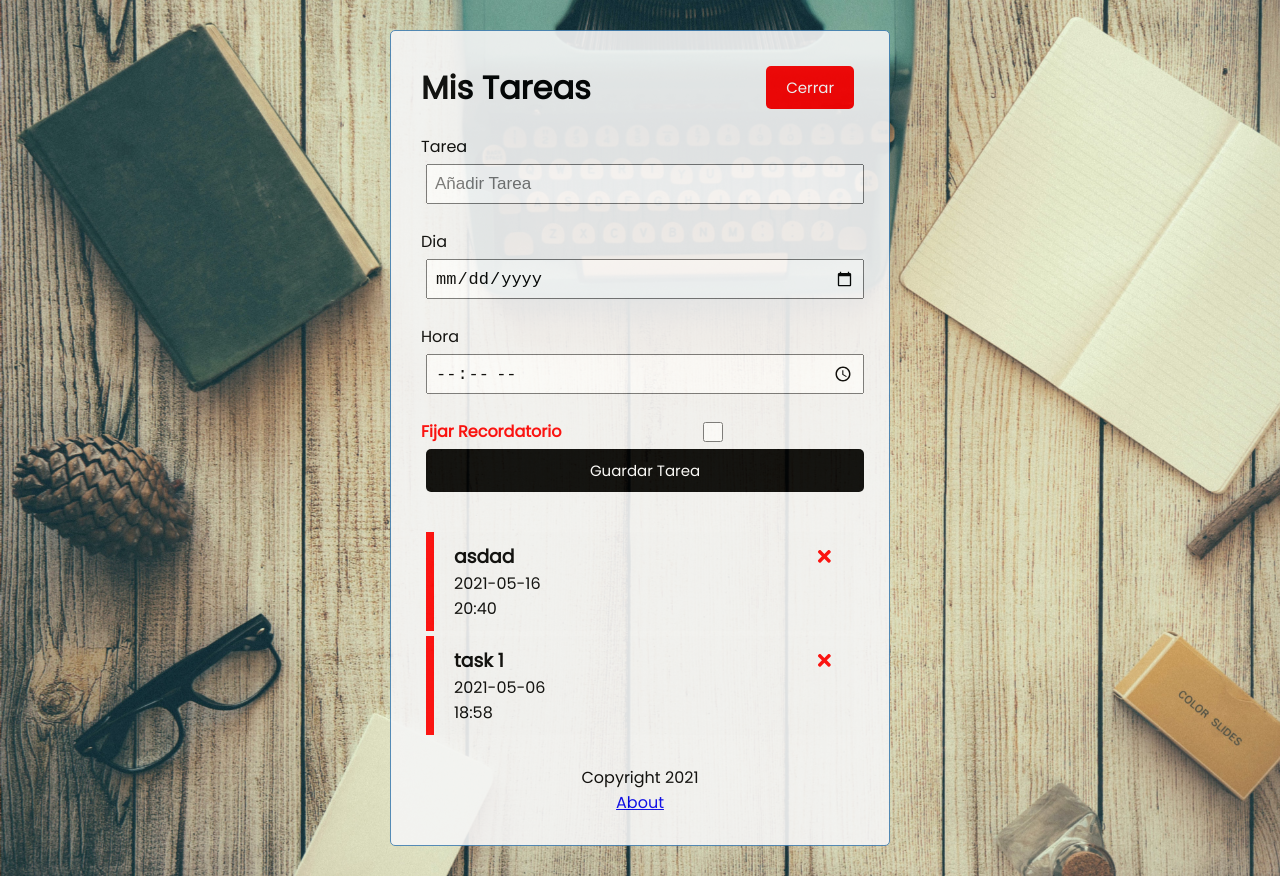
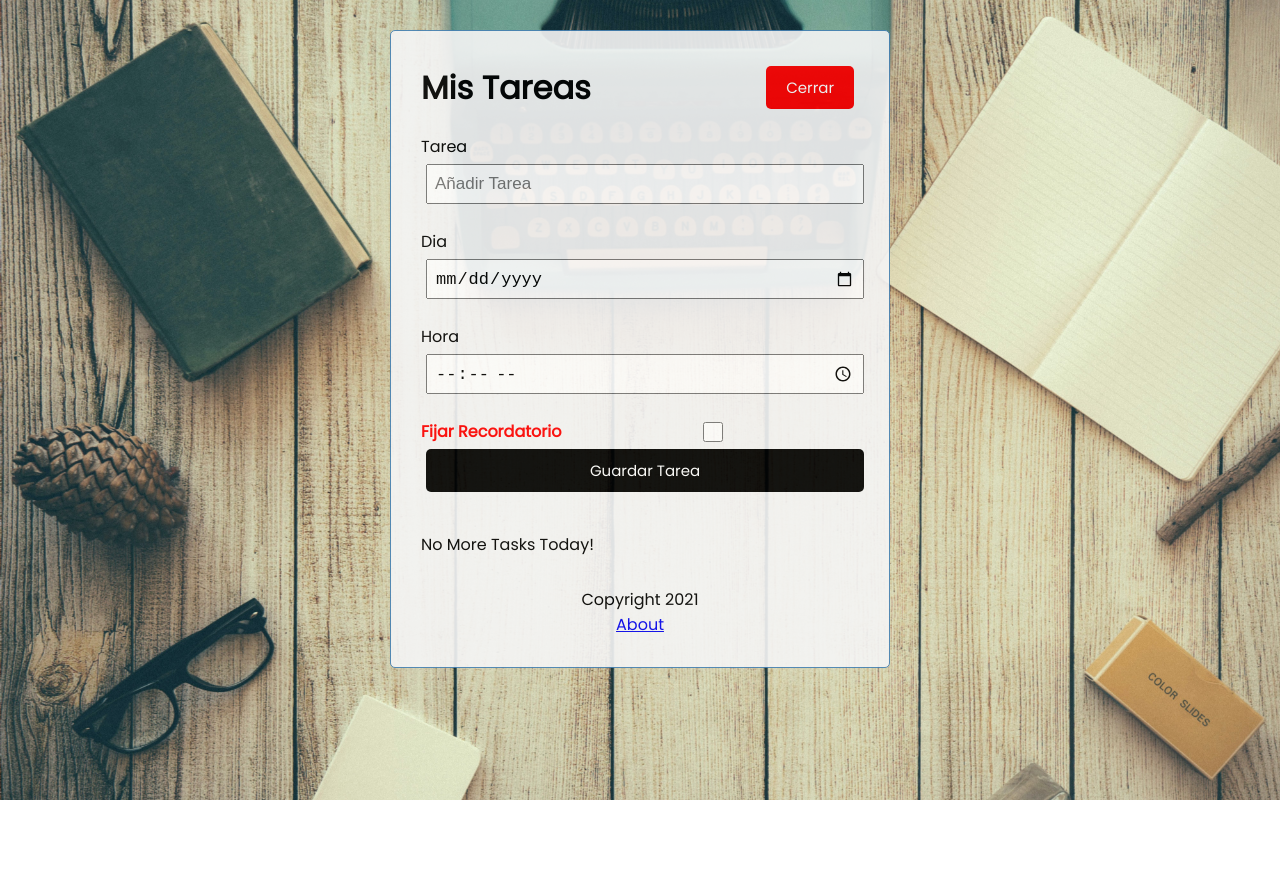
Before and after one commit to martnbruno/react-task-tracker, a React (Create React App) app: page / in a window 1280 px wide. After the commit the page ends 800 px from the top, so only its background shows below. Built offline with nearby package versions, Linux system fonts and the light colour scheme; data requests are answered from the project's data file.

Commit message:
modificando local storage

```diff
--- a/db.json
+++ /dev/null
@@ -1,18 +0,0 @@
-{
-  "tasks": [
-    {
-      "text": "asdad",
-      "day": "2021-05-16",
-      "time": "20:40",
-      "reminder": true,
-      "id": 1
-    },
-    {
-      "text": "task 1",
-      "day": "2021-05-06",
-      "time": "18:58",
-      "reminder": true,
-      "id": 2
-    }
-  ]
-}
--- a/src/App.js
+++ b/src/App.js
@@ -8,81 +8,41 @@ import About from "./components/About";
 import "./index.css";
 
 function App() {
+  let initialTasks = JSON.parse(localStorage.getItem("tasks"));
+  if (!initialTasks) {
+    initialTasks = [];
+  }
+
   const [showAddTask, setShowAddTask] = useState(true);
-  const [tasks, setTasks] = useState([]);
+  const [tasks, setTasks] = useState(initialTasks);
 
   useEffect(() => {
-    const getTasks = async () => {
-      const tasksFromServer = await fetchTasks();
-      setTasks(tasksFromServer);
-    };
-    getTasks();
-  }, []);
-
-  // Fetch Tasks
-  const fetchTasks = async () => {
-    const res = await fetch("http://localhost:5000/tasks");
-    const data = await res.json();
-
-    return data;
-  };
-
-  // Fetch Task
-  const fetchTask = async (id) => {
-    const res = await fetch(`http://localhost:5000/tasks/${id}`);
-    const data = await res.json();
-
-    return data;
-  };
+    if (initialTasks) {
+      localStorage.setItem("tasks", JSON.stringify(tasks));
+    } else {
+      localStorage.setItem("tasks", JSON.stringify([]));
+    }
+  }, [tasks, initialTasks]);
 
   // Add Task
-  const addTask = async (task) => {
-    const res = await fetch("http://localhost:5000/tasks", {
-      method: "POST",
-      headers: {
-        "Content-type": "application/json",
-      },
-      body: JSON.stringify(task),
-    });
-
-    const data = await res.json();
-
-    setTasks([...tasks, data]);
-
-    // const id = Math.floor(Math.random() * 10000) + 1
-    // const newTask = { id, ...task  }
-    // setTasks([...tasks, newTask])
+  const addTask = (task) => {
+    const id = Math.floor(Math.random() * 10000) + 1;
+    const newTask = { id, ...task };
+    setTasks([...tasks, newTask]);
   };
 
   // Delete Task
-  const deleteTask = async (id) => {
-    await fetch(`http://localhost:5000/tasks/${id}`, {
-      method: "DELETE",
-    });
-
-    setTasks(tasks.filter((task) => task.id !== id));
+  const deleteTask = (id) => {
+    const deletedTasks = tasks.filter((task) => task.id !== id);
+    setTasks(deletedTasks);
   };
 
   // Toggle Reminder true to false and viceversa
-  const toggleReminder = async (id) => {
-    const taskToToggle = await fetchTask(id);
-    const updTask = { ...taskToToggle, reminder: !taskToToggle.reminder };
-
-    const res = await fetch(`http://localhost:5000/tasks/${id}`, {
-      method: "PUT",
-      headers: {
-        "Content-type": "application/json",
-      },
-      body: JSON.stringify(updTask),
-    });
-
-    const data = await res.json();
-
-    setTasks(
-      tasks.map((task) =>
-        task.id === id ? { ...task, reminder: data.reminder } : task
-      )
+  const toggleReminder = (id) => {
+    const toggleTasks = tasks.map((task) =>
+      task.id === id ? { ...task, reminder: !task.reminder } : task
     );
+    setTasks(toggleTasks);
   };
 
   return (
```
Also changed, not shown: package.json (+5 -10 lines), 1 other file (tests, documents, lock files or other folders).
